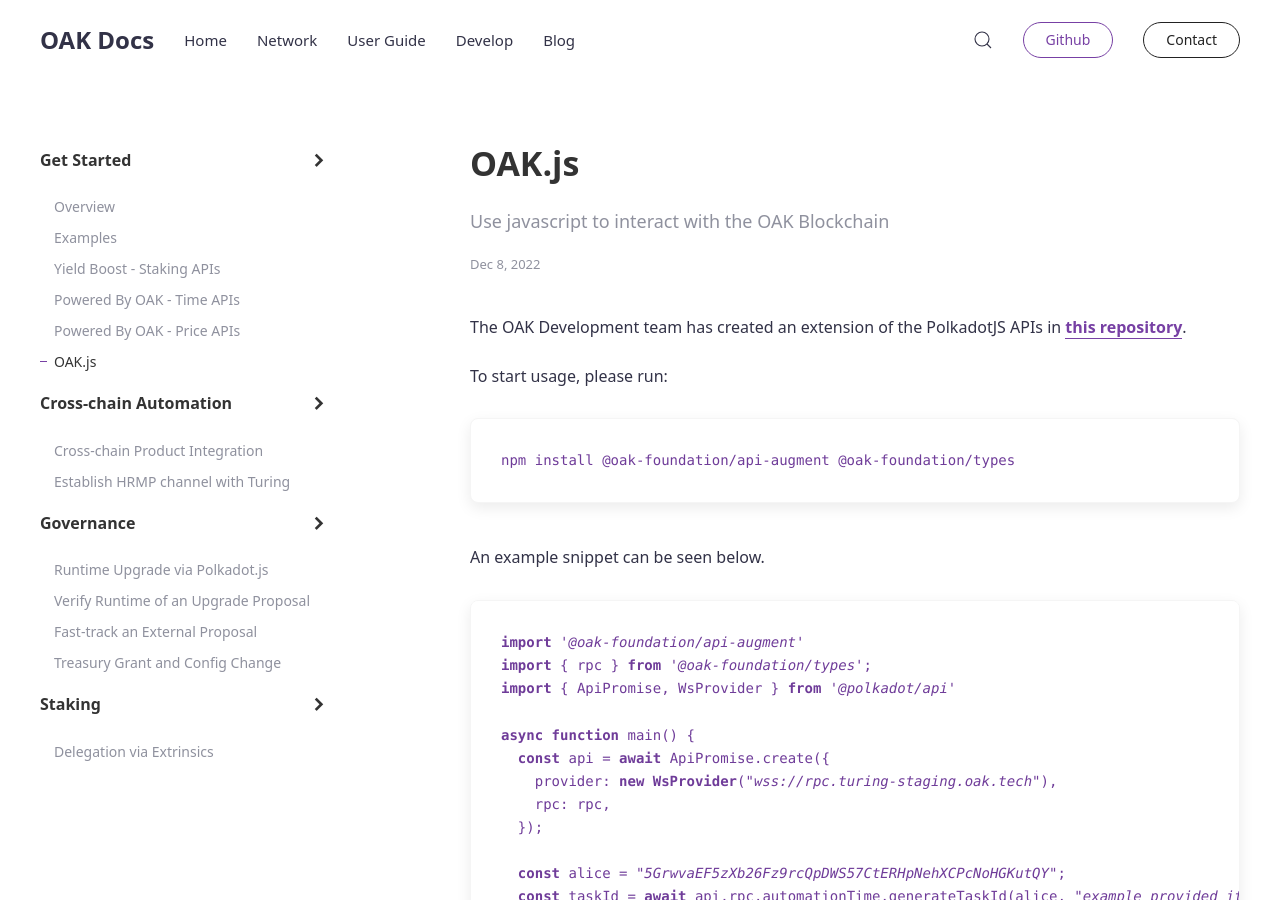
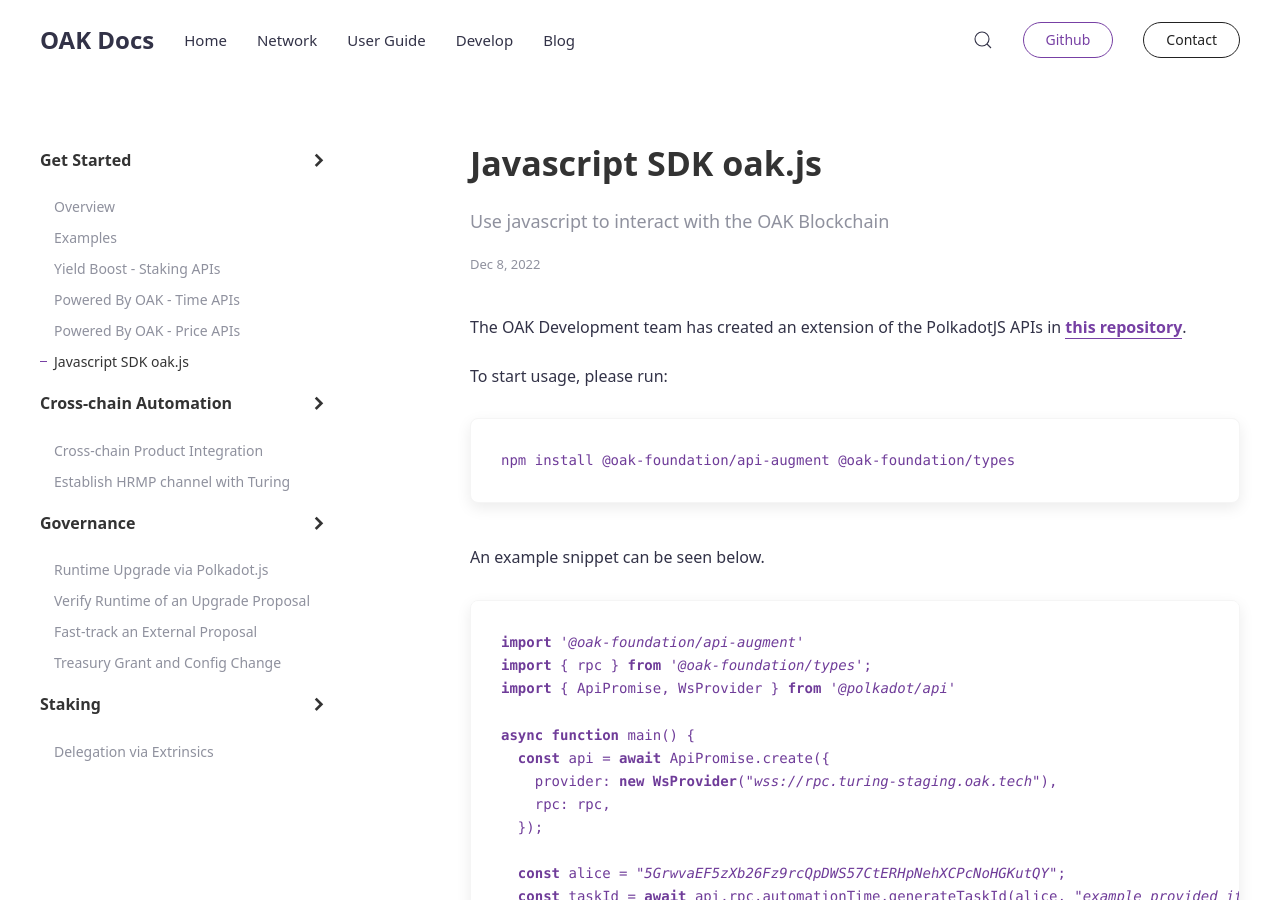
Before and after one commit to AvaProtocol/OAK-docs, a Jekyll site: the page built from _docs/oak-js.md, in a window 1280 px wide and 900 px high. Built offline with Jekyll 4.4.1, drawn with Linux system fonts in a browser that asks for light colours.

```diff
--- a/_data/navigation_docs.yml
+++ b/_data/navigation_docs.yml
@@ -4,7 +4,6 @@
   docs:
   - company-overview
   - product-roadmap
-  - governance-turing-overview
   - bug-bounty
   - papers
   - contact-us
--- a/_docs/oak-js.md
+++ b/_docs/oak-js.md
@@ -1,5 +1,5 @@
 ---
-title: OAK.js
+title: Javascript SDK oak.js
 subtitle: Use javascript to interact with the OAK Blockchain
 author: justin
 tags: [api, time, triggers, js, sdk]
```
